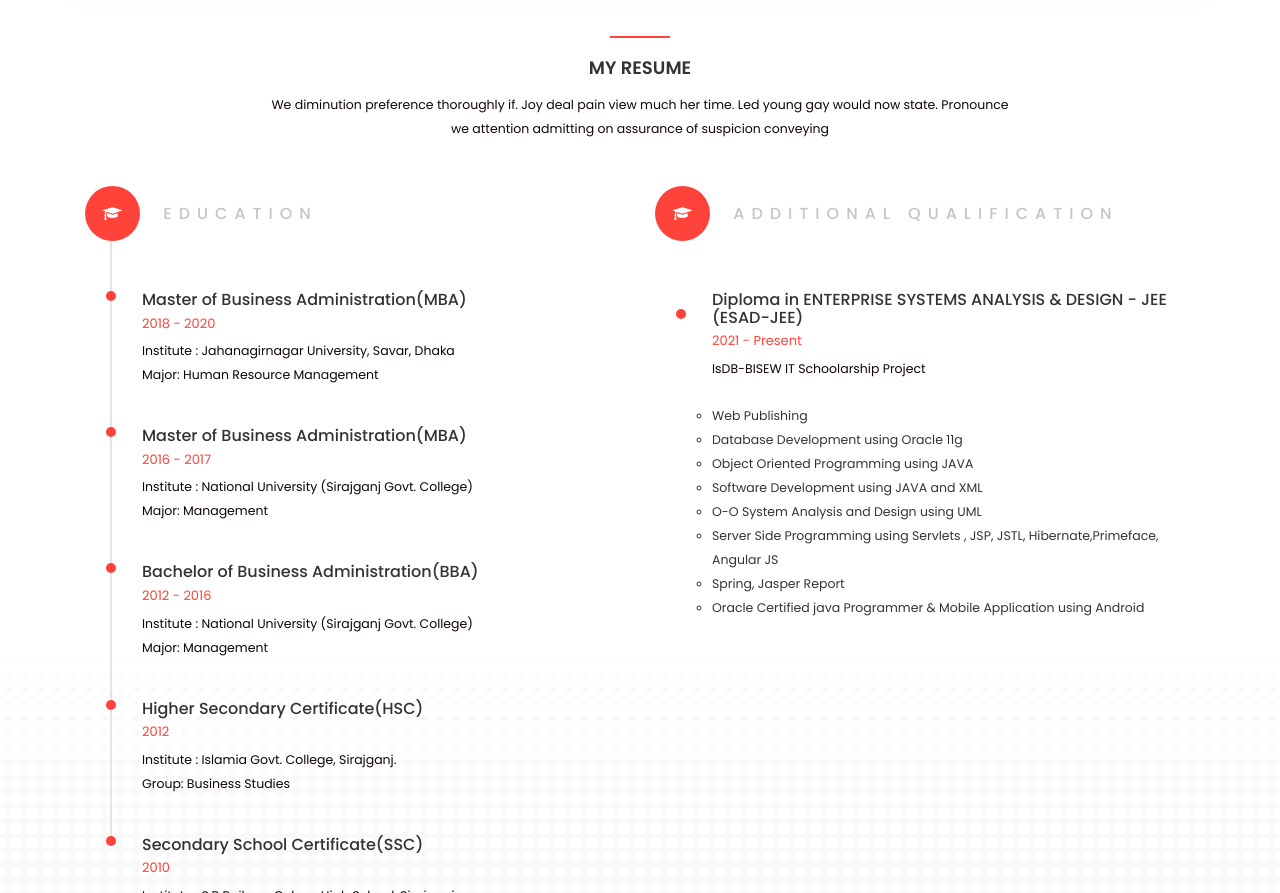
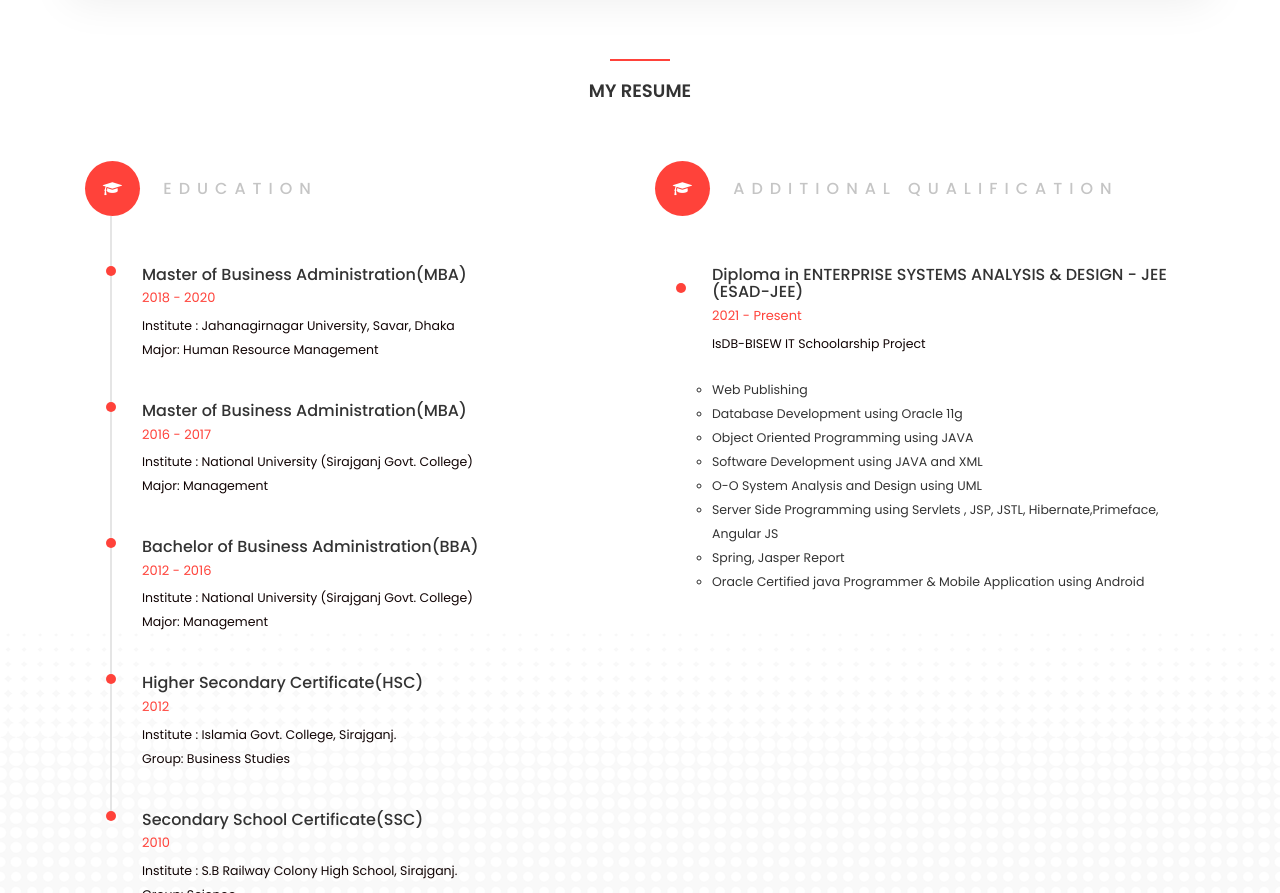
Before and after one commit to nayeem202/nayeem202.github.io, a plain HTML site: page index.html in a window 1280 px wide. Shown: the part 2516-3409 px from the top of the page. Drawn offline with Linux system fonts and the light colour scheme.

Commit message:
Update index.html

```diff
--- a/index.html
+++ b/index.html
@@ -147,7 +147,7 @@
                                 <h1>ABOUT ME</h1>
                             </div>
                                 <p> Hi I am Nayeem Ahmed . I am a trainee Java programmer Under IsDB IT Schoolarship Project. I am very much passionate about programming language and Capable of working with a variety of technology and software solutions, and managing databases.
-                                </p>
+                                </p> <br />
                             <ul class="col-md-12 giggs-list">
                                 <li><span><b>Name :</b> Nayeem Ahmed</span></li>
                                 <li><span><b> Date of Birth : </b> 05 June 1995 </span></li>
@@ -356,8 +356,7 @@ Familiarity with UML diagram types and design principles</p>
                     <div class="row">
                          <div class="center-title">
                             <h1>MY RESUME</h1>
-                            <p>We diminution preference thoroughly if. Joy deal pain view much her time. Led young gay would now state.
-                Pronounce we attention admitting on assurance of suspicion conveying</p>
+                            <p>
                         </div>
                         <!-- resume content -->
                         <div class="col-md-12 top_45">
```
